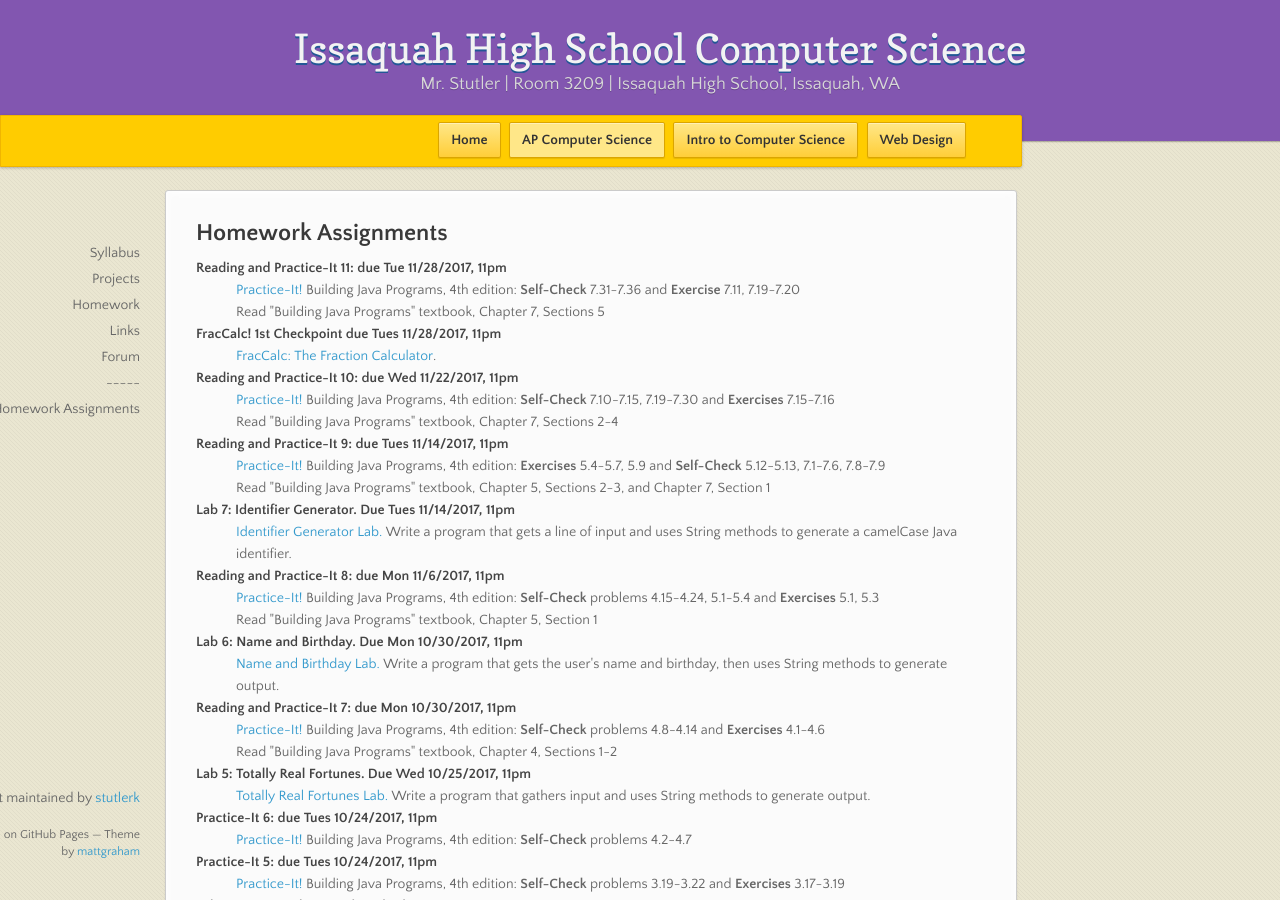
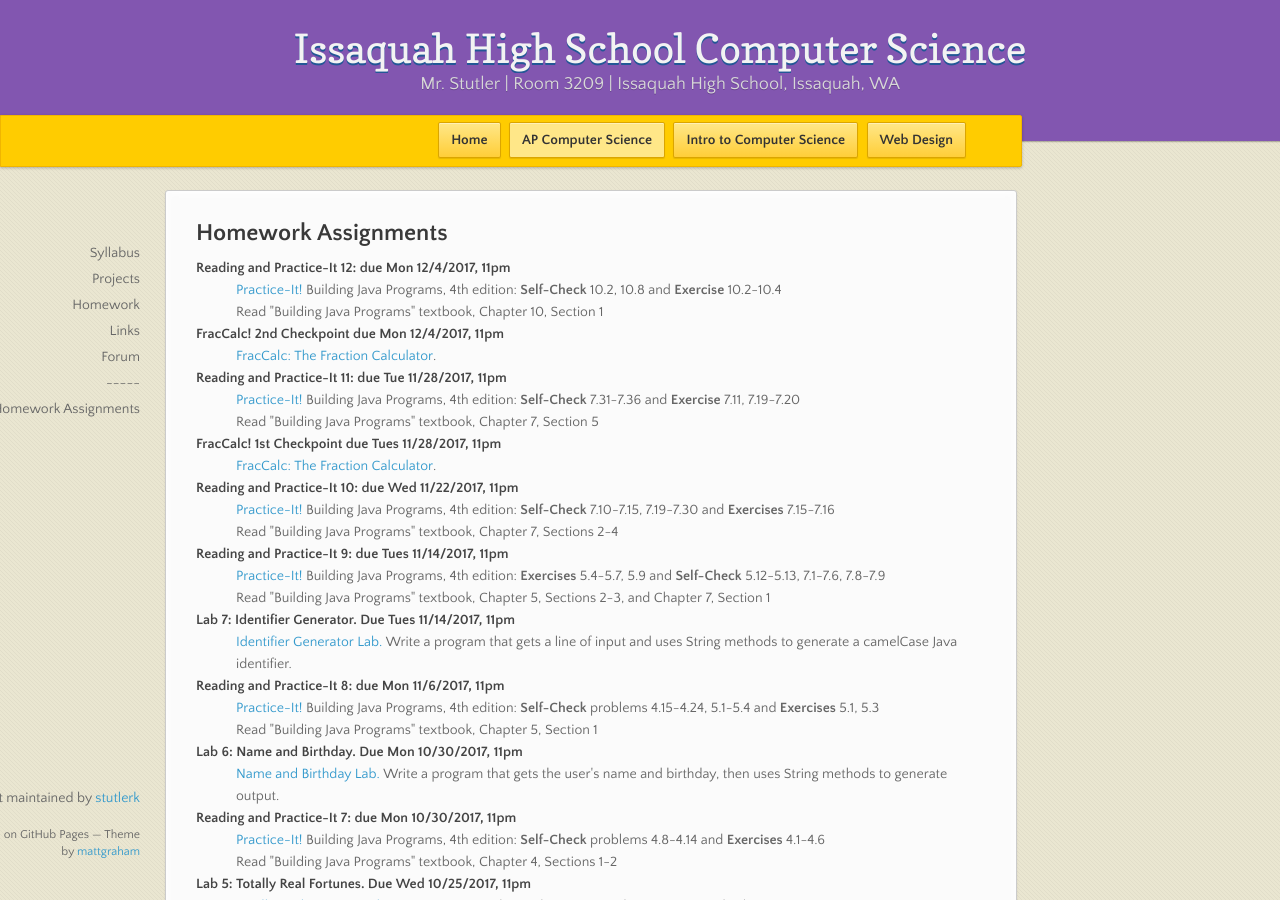
Before and after one commit to stutlerk/ihs-website, a Jekyll site: the page built from _apcs/homework.html, in a window 1280 px wide and 900 px high. Built offline with Jekyll 4.4.1, drawn with Linux system fonts in a browser that asks for light colours; nearby versions of some CDN libraries.

Commit message:
Update homework.html

```diff
--- a/_apcs/homework.html
+++ b/_apcs/homework.html
@@ -6,9 +6,16 @@
 <section>
 <h2>Homework Assignments</h2>
   <dl>
+    <dt>Reading and Practice-It 12: due Mon 12/4/2017, 11pm</dt>
+    <dd><a href="https://practiceit.cs.washington.edu/" target="_blank">Practice-It!</a> Building Java Programs, 4th edition: <b>Self-Check</b> 10.2, 10.8 and <b>Exercise</b> 10.2-10.4</dd>
+    <dd>Read "Building Java Programs" textbook, Chapter 10, Section 1</dd>
+
+    <dt>FracCalc! 2nd Checkpoint due Mon 12/4/2017, 11pm</dt>
+    <dd><a href="https://issaquahwednet-my.sharepoint.com/personal/stutlerk_issaquah_wednet_edu/_layouts/15/guestaccess.aspx?guestaccesstoken=76nw1SiLVMRMAuaenBJflZENgReWaqlXJBn0zRhQeAI%3D&docid=0a638b3e4df4a4c88a941f4bb143a2c7d&rev=1&e=dc7b6ed033924d4fa7425f999970c0fd" target="_blank">FracCalc: The Fraction Calculator</a>.</dd>
+
     <dt>Reading and Practice-It 11: due Tue 11/28/2017, 11pm</dt>
     <dd><a href="https://practiceit.cs.washington.edu/" target="_blank">Practice-It!</a> Building Java Programs, 4th edition: <b>Self-Check</b> 7.31-7.36 and <b>Exercise</b> 7.11, 7.19-7.20</dd>
-    <dd>Read "Building Java Programs" textbook, Chapter 7, Sections 5</dd>
+    <dd>Read "Building Java Programs" textbook, Chapter 7, Section 5</dd>
 
     <dt>FracCalc! 1st Checkpoint due Tues 11/28/2017, 11pm</dt>
     <dd><a href="https://issaquahwednet-my.sharepoint.com/personal/stutlerk_issaquah_wednet_edu/_layouts/15/guestaccess.aspx?guestaccesstoken=76nw1SiLVMRMAuaenBJflZENgReWaqlXJBn0zRhQeAI%3D&docid=0a638b3e4df4a4c88a941f4bb143a2c7d&rev=1&e=dc7b6ed033924d4fa7425f999970c0fd" target="_blank">FracCalc: The Fraction Calculator</a>.</dd>
```
